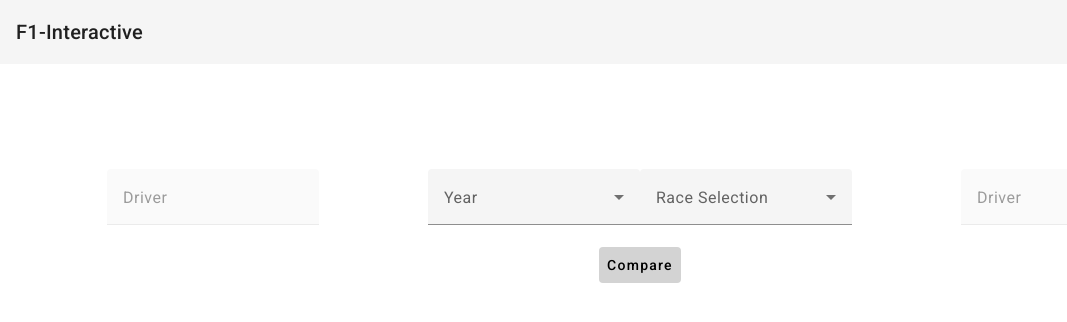
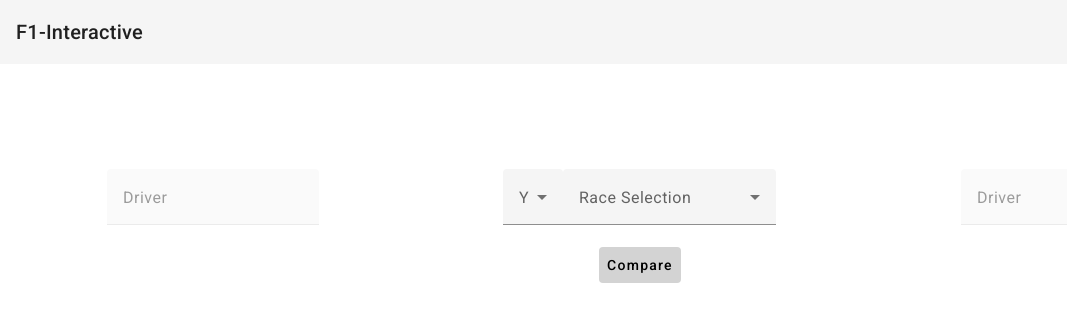
Before and after one commit to Cmac2552/f1Interactive, an Angular app in the folder Frontend/f1-frontend/: page / in a window 1280 px wide. Shown: the top 322 px of the page, without its empty margins (0-1067 px from the left). Built offline with nearby package versions, Linux system fonts and the light colour scheme.

Commit message:
changed up the sizes of the selectors

```diff
--- a/Frontend/f1-frontend/src/app/prix-selector/prix-selector.component.css
+++ b/Frontend/f1-frontend/src/app/prix-selector/prix-selector.component.css
@@ -0,0 +1,6 @@
+.year{
+    width: 14%
+}
+.race{
+    width: 50%
+}
--- a/Frontend/f1-frontend/src/app/prix-selector/prix-selector.component.html
+++ b/Frontend/f1-frontend/src/app/prix-selector/prix-selector.component.html
@@ -1,4 +1,4 @@
-<mat-form-field appearance="fill">
+<mat-form-field appearance="fill" class ="year">
   <mat-label>Year</mat-label>
   <mat-select [(ngModel)]="selectedYear" (ngModelChange) = "onSelectYear($event)">
     <mat-option *ngFor="let year of years" [value]="year">
@@ -6,11 +6,11 @@
     </mat-option>
   </mat-select>
 </mat-form-field>
-<mat-form-field appearance="fill">
+<mat-form-field appearance="fill" class = "race">
   <mat-label>Race Selection</mat-label>
   <mat-select [(ngModel)]="selectedRace" (ngModelChange) = "onSelectRace($event)">
     <mat-option *ngFor="let race of races" [value]="race">
-      {{race.location}} ({{race.name}})
+      {{race.name}} ({{race.location}})
     </mat-option>
   </mat-select>
 </mat-form-field>
```
Also changed, not shown: 1 other file (tests, documents, lock files or other folders).
